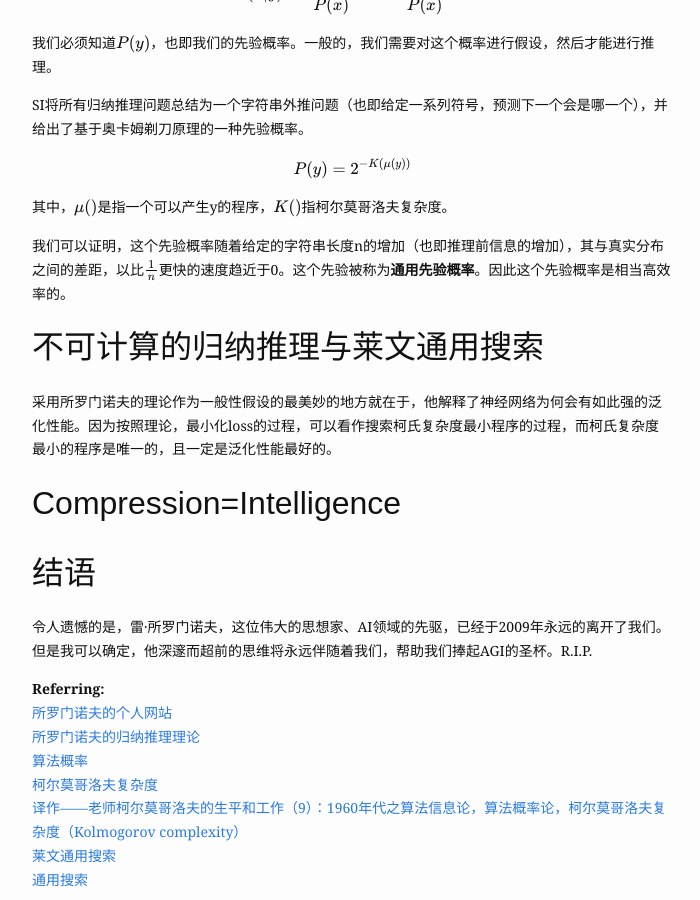
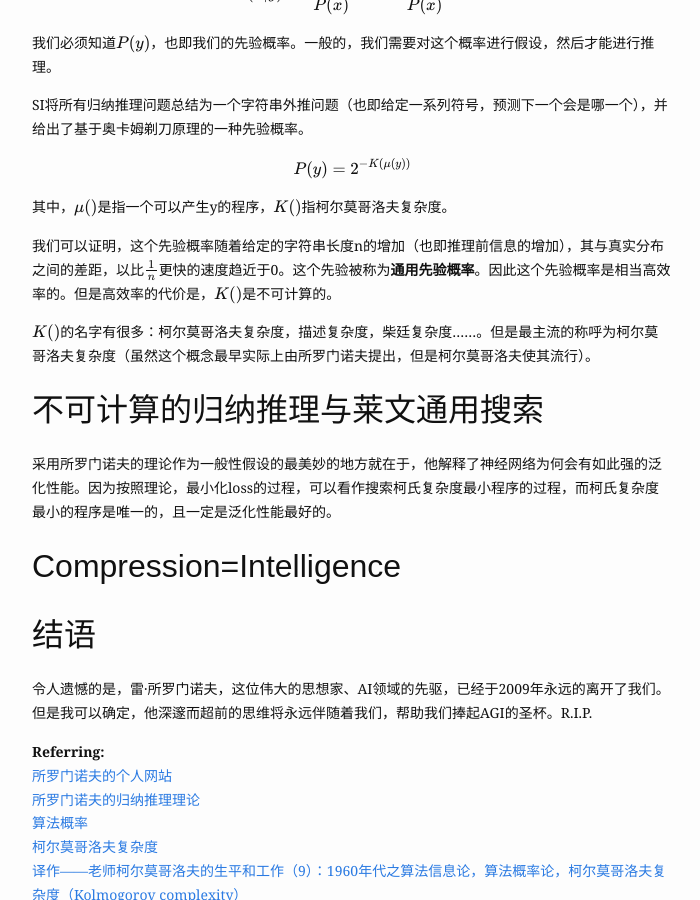
Before and after one commit to FuRuF-11/FuRuF-11.github.io, a Jekyll site: the page built from _posts/2024-01-08-Solomonoff,Kolmogorov_and_Levin_with_Compression,Prediction_and_Search.md, in a window 1280 px wide and 900 px high, scrolled down 1675 px. Shown: the whole window, without its empty margins (288-988 px from the left). Built offline with Jekyll 4.4.1, drawn with Linux system fonts in a browser that asks for light colours; a script that is not in the unit is left out.

Commit message:
modified:   _posts/2024-01-08-Solomonoff,Kolmogorov_and_Levin_with_Compression,Prediction_and_Search.md

```diff
--- a/_posts/2024-01-08-Solomonoff,Kolmogorov_and_Levin_with_Compression,Prediction_and_Search.md
+++ b/_posts/2024-01-08-Solomonoff,Kolmogorov_and_Levin_with_Compression,Prediction_and_Search.md
@@ -49,10 +49,9 @@ $$
 
 其中，$\mu()$是指一个可以产生y的程序，$K()$指柯尔莫哥洛夫复杂度。
 
-我们可以证明，这个先验概率随着给定的字符串长度n的增加（也即推理前信息的增加），其与真实分布之间的差距，以比$\frac{1}{n}$更快的速度趋近于0。这个先验被称为**通用先验概率**。因此这个先验概率是相当高效率的。
+我们可以证明，这个先验概率随着给定的字符串长度n的增加（也即推理前信息的增加），其与真实分布之间的差距，以比$\frac{1}{n}$更快的速度趋近于0。这个先验被称为**通用先验概率**。因此这个先验概率是相当高效率的。但是高效率的代价是，$K()$是不可计算的。
 
-
-
+$K()$的名字有很多：柯尔莫哥洛夫复杂度，描述复杂度，柴廷复杂度……。但是最主流的称呼为柯尔莫哥洛夫复杂度（虽然这个概念最早实际上由所罗门诺夫提出，但是柯尔莫哥洛夫使其流行）。
 
 
 ## 不可计算的归纳推理与莱文通用搜索
```
